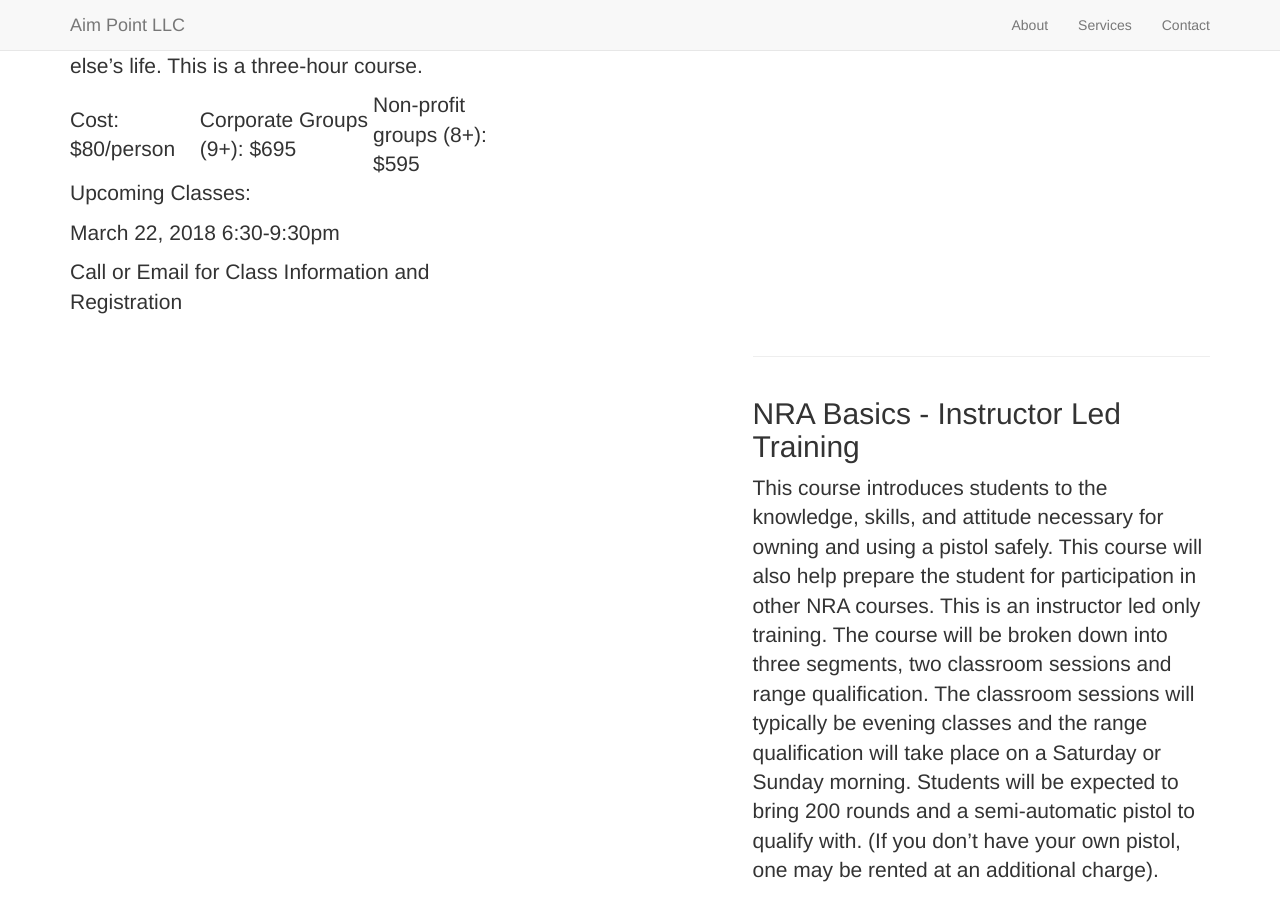
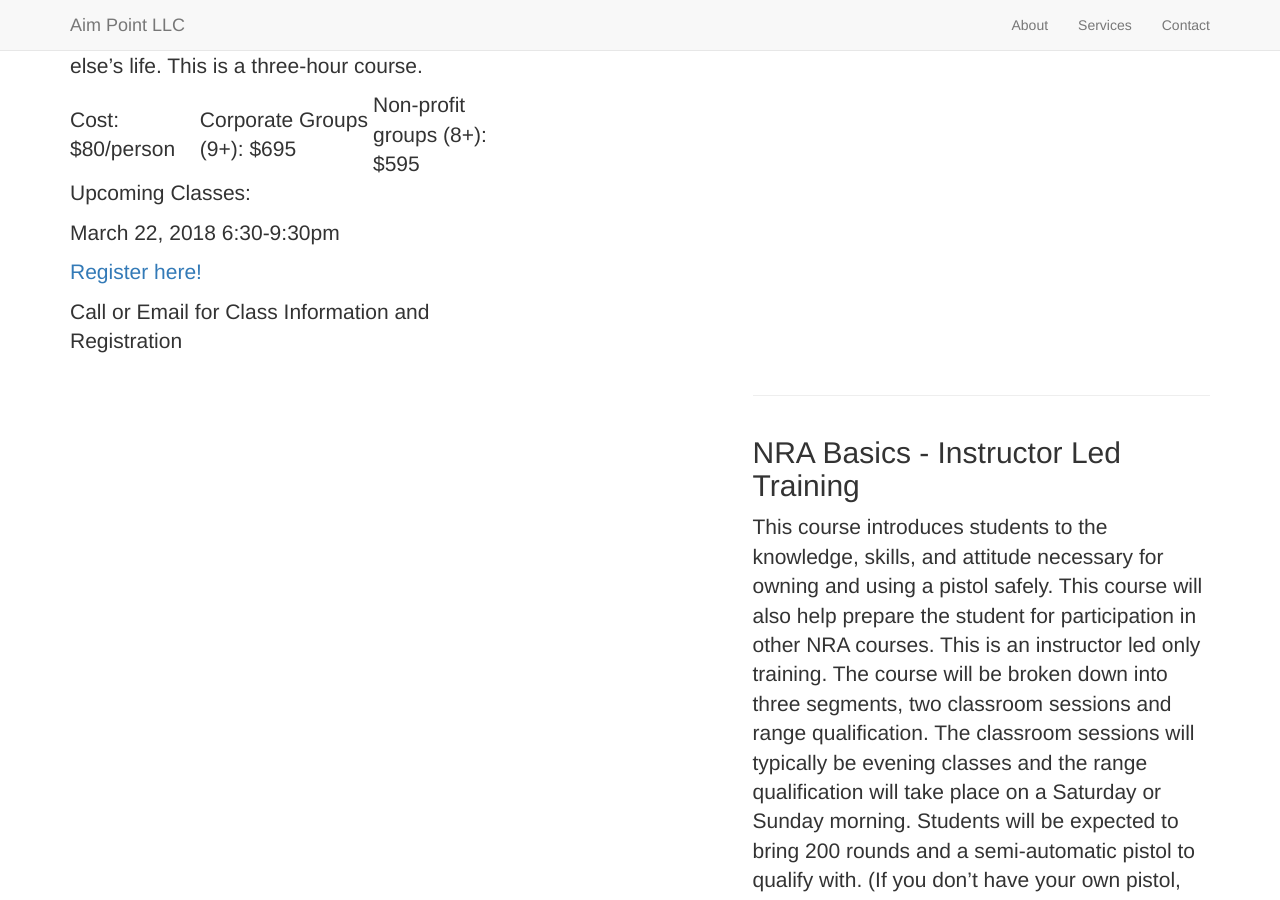
Before and after one commit to aimpoint/aimpoint.github.io, a Jekyll site: the page built from _posts/2016-1-4-active-shooter-training.markdown, in a window 1280 px wide and 900 px high, scrolled down 1483 px. Built offline with Jekyll 4.4.1, drawn with Linux system fonts in a browser that asks for light colours; nearby versions of some CDN libraries; library files that are not in the unit come from our copies.

Commit message:
Update 2016-1-4-active-shooter-training.markdown

```diff
--- a/_posts/2016-1-4-active-shooter-training.markdown
+++ b/_posts/2016-1-4-active-shooter-training.markdown
@@ -17,5 +17,7 @@
 
 March 22, 2018 6:30-9:30pm
 
+<a href="https://goo.gl/forms/KeHPylmNr6k16ij43" target="_blank">Register here! </a>
+
 
 Call or Email for Class Information and Registration
```
